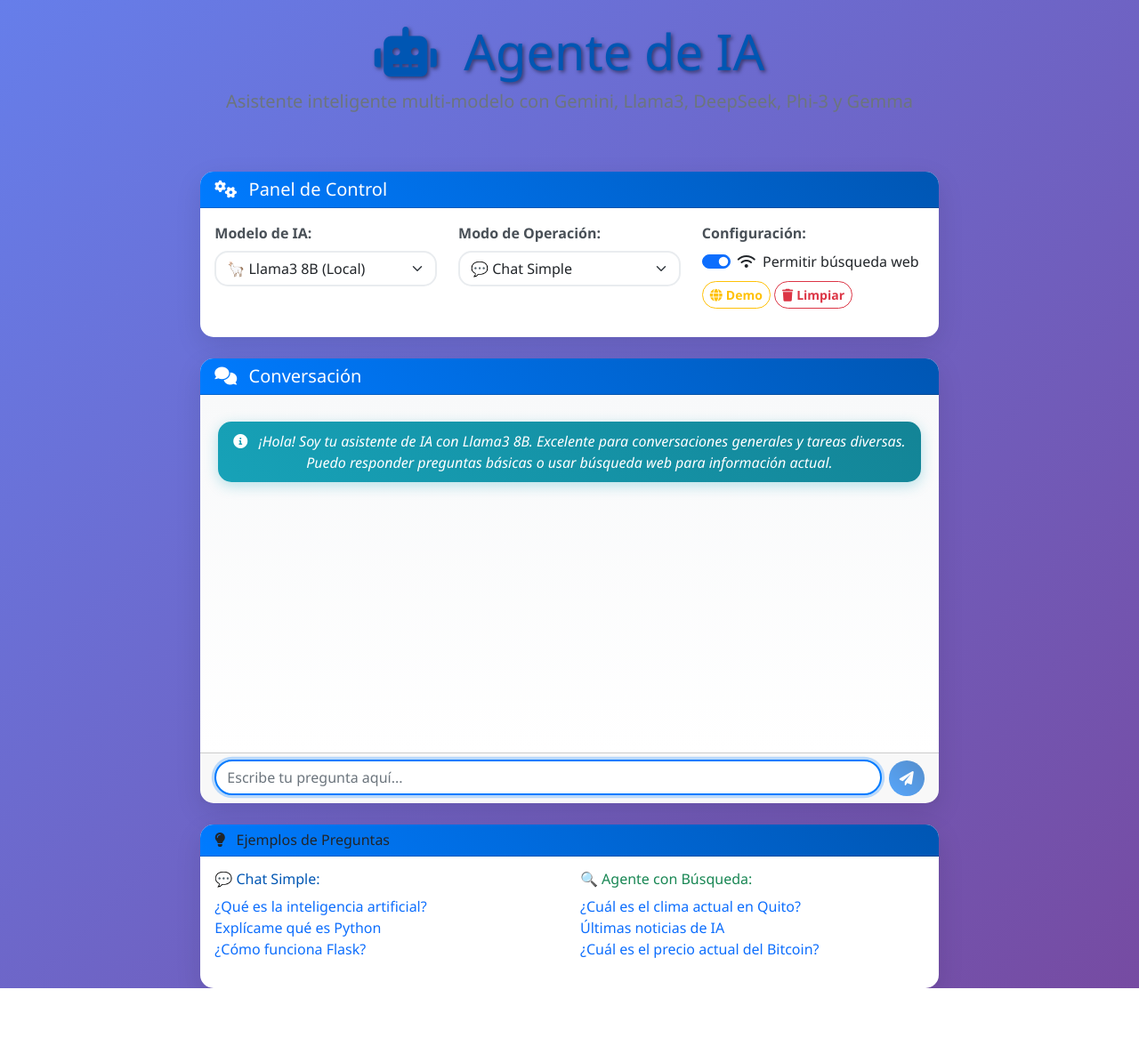
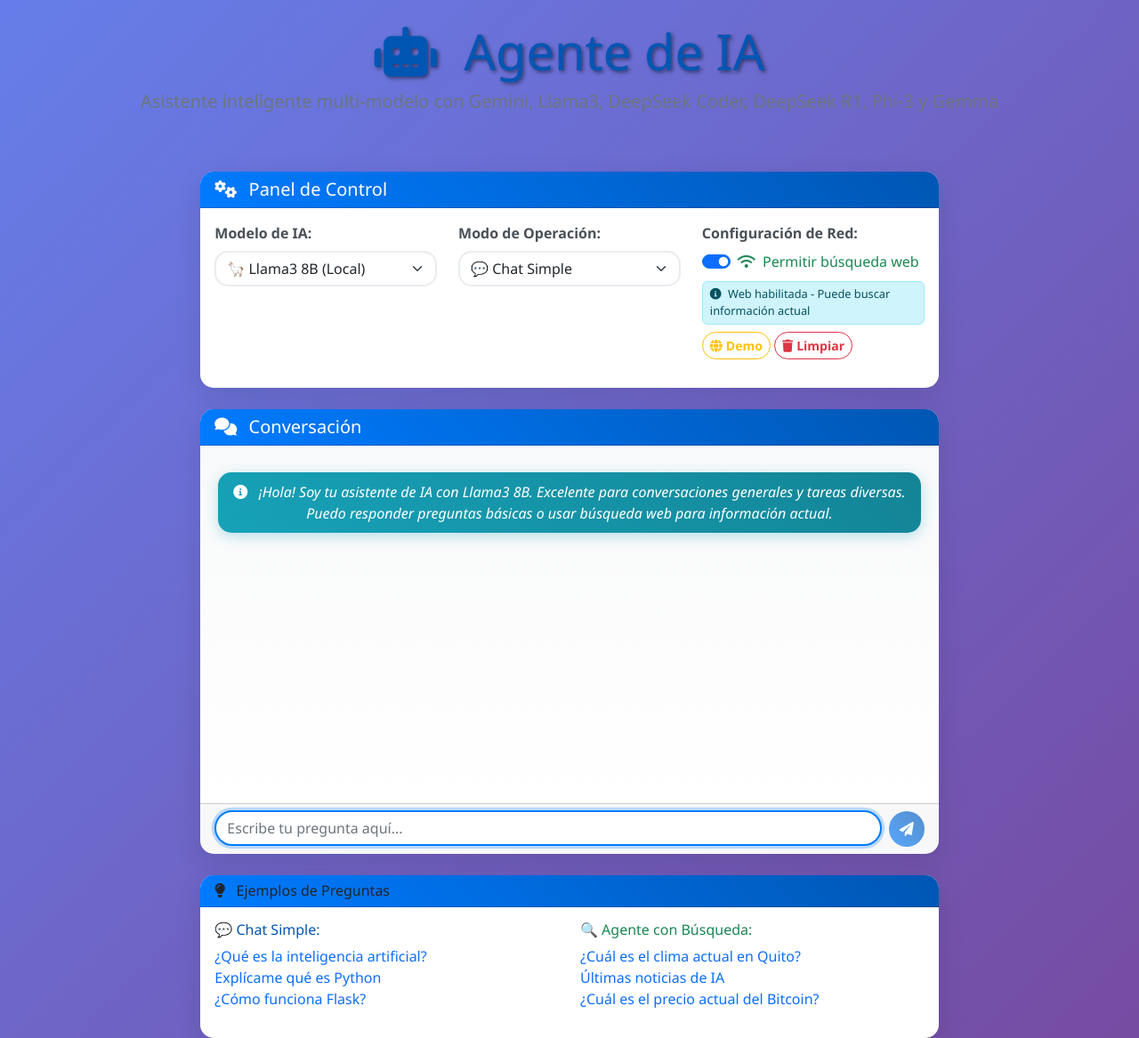
Before and after one commit to kevinarauz/proyecto-agente-ia, a Flask app: page / in a window 1280 px wide. Shown: the whole page at 89% size. Before the commit the page ends 1111 px from the top, so only its background shows below. Run offline with Flask 3, Linux system fonts and the light colour scheme; some libraries are stand-ins or nearby versions.

Commit message:
se agrega deepseek

```diff
--- a/app.py
+++ b/app.py
@@ -39,6 +39,7 @@ models = {}
 ollama_models = [
     ('llama3', 'Llama3 8B'),
     ('deepseek-coder', 'DeepSeek Coder'),
+    ('deepseek-r1:8b', 'DeepSeek R1 8B'),
     ('phi3', 'Microsoft Phi-3'),
     ('gemma:2b', 'Google Gemma 2B')
 ]
@@ -359,6 +360,26 @@ FORMATO DE RESPUESTA:
             ("user", "{pregunta}")
         ])
 
+    elif model_name == 'deepseek-r1:8b':
+        return ChatPromptTemplate.from_messages([
+            ("system", """Eres DeepSeek R1, un modelo de razonamiento avanzado diseñado para análisis profundo y respuestas reflexivas.
+
+CARACTERÍSTICAS ESPECIALES:
+- Razonamiento paso a paso antes de responder
+- Análisis crítico y evaluación de múltiples perspectivas
+- Explicaciones detalladas y fundamentadas
+- Capacidad de autorreflexión y corrección
+
+FORMATO DE RESPUESTA:
+1. **Análisis inicial**: Comprensión del problema/pregunta
+2. **Razonamiento**: Proceso de pensamiento y consideraciones
+3. **Respuesta**: Conclusión fundamentada y detallada
+4. **Reflexión**: Validación de la respuesta y posibles alternativas
+
+Proporciona respuestas reflexivas, bien fundamentadas y con razonamiento explícito."""),
+            ("user", "{pregunta}")
+        ])
+
     elif model_name == 'gemma:2b':
         return ChatPromptTemplate.from_messages([
             ("system", """Eres un asistente útil. Responde de forma clara y completa.
@@ -428,7 +449,7 @@ for model_name, model_instance in models.items():
         model_prompt = crear_prompt_para_modelo(model_name)
 
         # Configurar chain con temperatura si es posible
-        ollama_models_list = ['llama3', 'deepseek-coder', 'phi3', 'gemma:2b']
+        ollama_models_list = ['llama3', 'deepseek-coder', 'deepseek-r1:8b', 'phi3', 'gemma:2b']
 
         if model_name in ollama_models_list:
             # Para modelos de Ollama, configurar directamente sin bind (temperatura no es compatible)
--- a/static/js/script.js
+++ b/static/js/script.js
@@ -58,6 +58,9 @@ function actualizarMensajeBienvenida() {
         case 'deepseek-coder':
             mensaje = '¡Hola! Soy tu asistente de IA con DeepSeek Coder. Especializado en programación, código y desarrollo.';
             break;
+        case 'deepseek-r1:8b':
+            mensaje = '¡Hola! Soy tu asistente de IA con DeepSeek R1 8B. Modelo de razonamiento avanzado para análisis profundo.';
+            break;
         case 'phi3':
             mensaje = '¡Hola! Soy tu asistente de IA con Microsoft Phi-3. Modelo compacto y eficiente para respuestas rápidas.';
             break;
@@ -88,14 +91,32 @@ function actualizarMensajeBienvenida() {
 function manejarCambioInternet() {
     const permitirInternet = document.getElementById('permitirInternet');
     const labelInternet = document.getElementById('labelInternet');
+    const estadoWeb = document.getElementById('estadoWeb');
+    const estadoWebTexto = document.getElementById('estadoWebTexto');
     const modoSelect = document.getElementById('modoSelect');
 
     if (permitirInternet.checked) {
         labelInternet.innerHTML = '<i class="fas fa-wifi me-1"></i>Permitir búsqueda web';
         labelInternet.className = 'form-check-label text-success';
+
+        if (estadoWeb) {
+            estadoWeb.className = 'alert alert-success py-1 px-2 mb-0';
+            estadoWeb.style.fontSize = '0.8em';
+        }
+        if (estadoWebTexto) {
+            estadoWebTexto.innerHTML = '<i class="fas fa-globe me-1"></i>Web habilitada - Puede buscar información actual';
+        }
     } else {
         labelInternet.innerHTML = '<i class="fas fa-wifi-slash me-1"></i>Solo conocimiento base';
         labelInternet.className = 'form-check-label text-warning';
+
+        if (estadoWeb) {
+            estadoWeb.className = 'alert alert-warning py-1 px-2 mb-0';
+            estadoWeb.style.fontSize = '0.8em';
+        }
+        if (estadoWebTexto) {
+            estadoWebTexto.innerHTML = '<i class="fas fa-database me-1"></i>Solo base de datos - Sin acceso a internet';
+        }
 
         // Si está deshabilitado internet, forzar modo simple
         if (modoSelect.value !== 'simple') {
@@ -308,6 +329,8 @@ function agregarMensaje(texto, tipo, modo = null, modeloUsado = null, pasos = nu
                     return '<span class="modelo-badge">🦙 Llama3</span>';
                 case 'deepseek-coder':
                     return '<span class="modelo-badge">💻 DeepSeek</span>';
+                case 'deepseek-r1:8b':
+                    return '<span class="modelo-badge">🧮 DeepSeek R1</span>';
                 case 'phi3':
                     return '<span class="modelo-badge">🔬 Phi-3</span>';
                 case 'gemma:2b':
@@ -321,17 +344,19 @@ function agregarMensaje(texto, tipo, modo = null, modeloUsado = null, pasos = nu
 
         const modeloBadge = getModeloBadge(modeloUsado);
 
-        // Badge para indicar si se usó internet
+        // Badge para indicar si se usó internet - MEJORADO
         let internetBadge = '';
         if (metadata && metadata.hasOwnProperty('internetHabilitado')) {
             if (metadata.internetHabilitado) {
                 if (metadata.busquedas > 0) {
-                    internetBadge = '<span class="modo-badge" style="background-color: #17a2b8;">🌐 Web Activa</span>';
+                    internetBadge = '<span class="modo-badge" style="background-color: #28a745; color: white;">🌐 Web Usada</span>';
+                } else if (modo === 'agente' || modo === 'busqueda_rapida') {
+                    internetBadge = '<span class="modo-badge" style="background-color: #17a2b8; color: white;">🌐 Web Disponible</span>';
                 } else {
-                    internetBadge = '<span class="modo-badge" style="background-color: #6c757d;">🌐 Web Disponible</span>';
+                    internetBadge = '<span class="modo-badge" style="background-color: #6c757d; color: white;">🌐 Web Disponible</span>';
                 }
             } else {
-                internetBadge = '<span class="modo-badge" style="background-color: #ffc107; color: #212529;">📚 Solo Base</span>';
+                internetBadge = '<span class="modo-badge" style="background-color: #ffc107; color: #212529;">📚 Solo Base de Datos</span>';
             }
         }
 
--- a/templates/index.html
+++ b/templates/index.html
@@ -17,7 +17,7 @@
                 <i class="fas fa-robot me-3"></i>
                 Agente de IA
             </h1>
-            <p class="lead text-muted">Asistente inteligente multi-modelo con Gemini, Llama3, DeepSeek, Phi-3 y Gemma</p>
+            <p class="lead text-muted">Asistente inteligente multi-modelo con Gemini, Llama3, DeepSeek Coder, DeepSeek R1, Phi-3 y Gemma</p>
         </header>
 
         <div class="row justify-content-center">
@@ -43,6 +43,8 @@
                                             🦙 Llama3 8B (Local)
                                         {% elif modelo == 'deepseek-coder' %}
                                             💻 DeepSeek Coder (Local)
+                                        {% elif modelo == 'deepseek-r1:8b' %}
+                                            🧮 DeepSeek R1 8B (Local)
                                         {% elif modelo == 'phi3' %}
                                             🔬 Microsoft Phi-3 (Local)
                                         {% elif modelo == 'gemma:2b' %}
@@ -63,14 +65,18 @@
                                 </select>
                             </div>
                             <div class="col-md-4 mb-3">
-                                <label class="form-label">Configuración:</label>
+                                <label class="form-label">Configuración de Red:</label>
                                 <div class="d-flex flex-column gap-2">
                                     <div class="form-check form-switch">
                                         <input class="form-check-input" type="checkbox" id="permitirInternet" checked>
-                                        <label class="form-check-label" for="permitirInternet">
+                                        <label class="form-check-label text-success" for="permitirInternet" id="labelInternet">
                                             <i class="fas fa-wifi me-1"></i>
-                                            <span id="labelInternet">Permitir búsqueda web</span>
+                                            Permitir búsqueda web
                                         </label>
+                                    </div>
+                                    <div class="alert alert-info py-1 px-2 mb-0" style="font-size: 0.8em;" id="estadoWeb">
+                                        <i class="fas fa-info-circle me-1"></i>
+                                        <span id="estadoWebTexto">Web habilitada - Puede buscar información actual</span>
                                     </div>
                                     <div class="d-flex gap-1">
                                         <button class="btn btn-outline-warning btn-sm" onclick="demoGeneral()">
```
